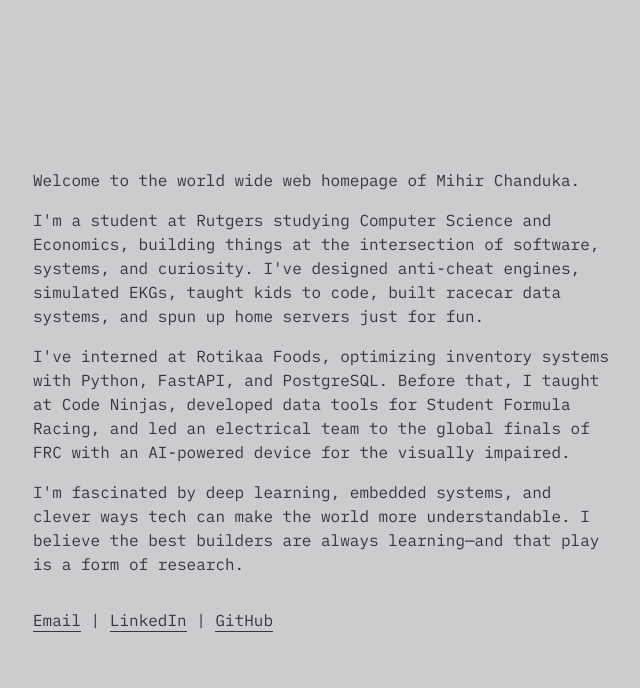
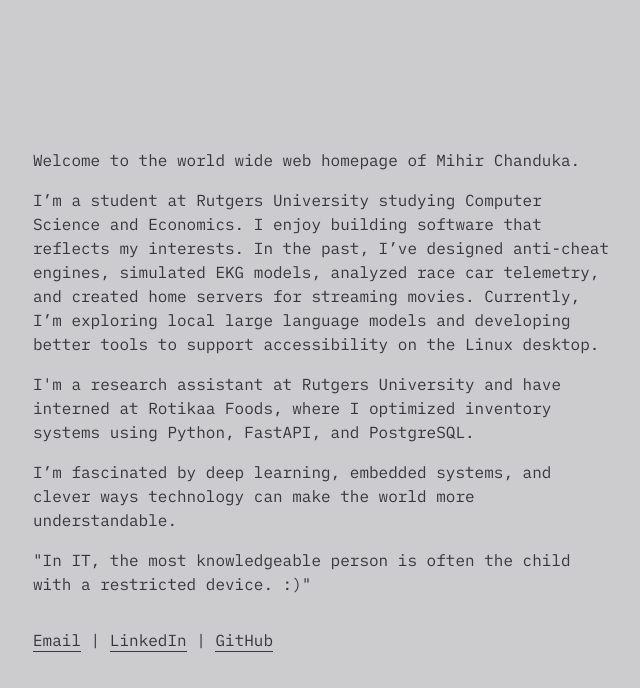
Before and after one commit to mihirchanduka/mihirchanduka.github.io, a plain HTML site: page index.html in a window 1280 px wide. Shown: the whole page, without its empty margins (319-959 px from the left). Drawn offline with Linux system fonts and the light colour scheme.

Commit message:
Updated Text

```diff
--- a/index.html
+++ b/index.html
@@ -21,14 +21,16 @@
           Welcome to the world wide web homepage of Mihir Chanduka.
         </p>
         <p>
-          I'm a student at Rutgers studying Computer Science and Economics, building things at the intersection of software, systems, and curiosity. I've designed anti-cheat engines, simulated EKGs, taught kids to code, built racecar data systems, and spun up home servers just for fun.
+          I’m a student at Rutgers University studying Computer Science and Economics. I enjoy building software that reflects my interests. In the past, I’ve designed anti-cheat engines, simulated EKG models, analyzed race car telemetry, and created home servers for streaming movies. Currently, I’m exploring local large language models and developing better tools to support accessibility on the Linux desktop.
         </p>
         <p>
-         I've interned at Rotikaa Foods, optimizing inventory systems with Python, FastAPI, and PostgreSQL. Before that, I taught at Code Ninjas, developed data tools for Student Formula Racing, and led an electrical team to the global finals of FRC with an AI-powered device for the visually impaired.
+          I'm a research assistant at Rutgers University and have interned at Rotikaa Foods, where I optimized inventory systems using Python, FastAPI, and PostgreSQL.
         </p>
         <p>
-          I'm fascinated by deep learning, embedded systems, and clever ways tech can make the world more understandable. I believe the best builders are always learning—and that play is a form of research.
+          I’m fascinated by deep learning, embedded systems, and clever ways technology can make the world more understandable.
         </p>
+        <p>
+          "In IT, the most knowledgeable person is often the child with a restricted device. :)"        </p>
         <div class="links">
           <a href="mailto:chandukamihir@proton.com">Email</a> |
           <a href="https://www.linkedin.com/in/mihirchanduka/">LinkedIn</a> |
```
